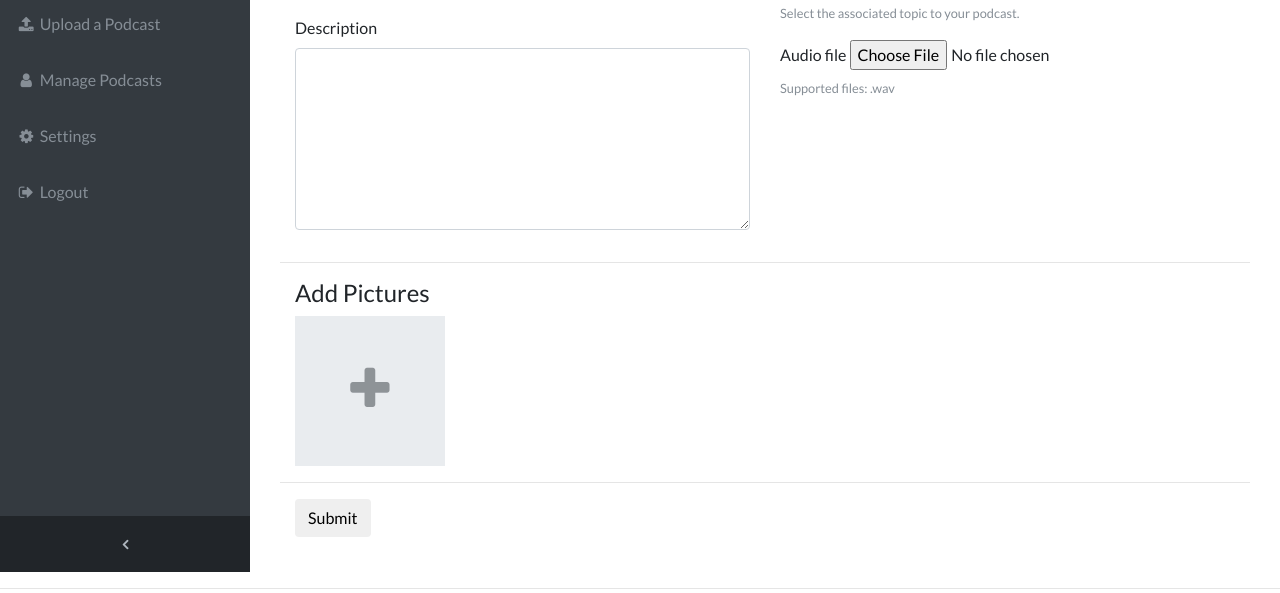
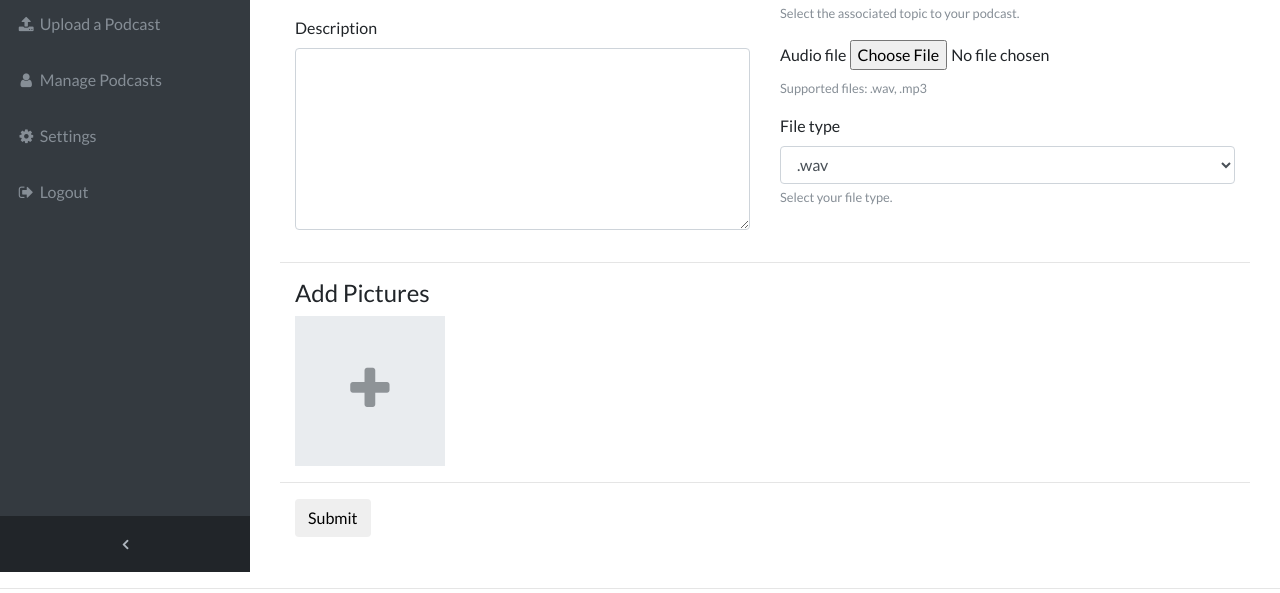
Before and after one commit to WebApps-Group09/Project, a Django app: page /dashboard/upload/ in a window 1280 px wide. Shown: the part 228-821 px from the top of the page. Run offline with Django 3.2, Linux system fonts and the light colour scheme; the visitor is signed in with stand-in values (Sample User, id 1); data that the repository does not hold is empty; some libraries are stand-ins or nearby versions.

Commit message:
Add back mp3

```diff
--- a/podlife/models.py
+++ b/podlife/models.py
@@ -48,7 +48,7 @@ class Podcast(models.Model):
     title = models.CharField(max_length=200, blank=False)
     description = models.TextField(blank=True)
     audio_file = models.FileField(upload_to='', null=True)
-    # file_type = models.CharField(max_length=3, choices=(('WAV', '.wav'), ('MP3', '.mp3')), default='WAV')
+    file_type = models.CharField(max_length=3, choices=(('WAV', '.wav'), ('MP3', '.mp3')), default='WAV')
     file_path = models.CharField(max_length=220, null=True, editable=False)
     topic = models.ForeignKey(Topic, on_delete=models.CASCADE, editable=False)
     author = models.ForeignKey(User, on_delete=models.CASCADE, editable=False)
--- a/podlife/views.py
+++ b/podlife/views.py
@@ -147,7 +147,7 @@ class PodcastManage(LoginRequiredMixin, ListView):
 class PodcastUpload(LoginRequiredMixin, CreateView):
     template_name = 'podcast_form.html'
     model = Podcast
-    fields = ['title', 'description', 'audio_file']
+    fields = ['title', 'description', 'audio_file', 'file_type']
 
     def get_success_url(self):
         return self.success_url
--- a/templates/dashboard/podcast_form.html
+++ b/templates/dashboard/podcast_form.html
@@ -35,9 +35,8 @@
         <div class="form-group">
           <label class="control-label" for="id_audio_file">{{ form.audio_file.label }}</label>
           <input type="file" name="audio_file" id="id_audio_file" required />
-          <small id="fileHelp" class="form-text text-muted">Supported files: .wav</small>
+          <small id="fileHelp" class="form-text text-muted">Supported files: .wav, .mp3</small>
         </div>
-				<!--
         <div class="form-group">
           <label class="control-label" for="id_file_type">{{ form.file_type.label }}</label>
           <select name="file_type" aria-describedby="fileTypeHelp" class="form-control" id="id_file_type">
@@ -47,7 +46,6 @@
           </select>
           <small id="fileTypeHelp" class="form-text text-muted">Select your file type.</small>
         </div>
-				-->
       </div>
     </div>
     <hr>
```
